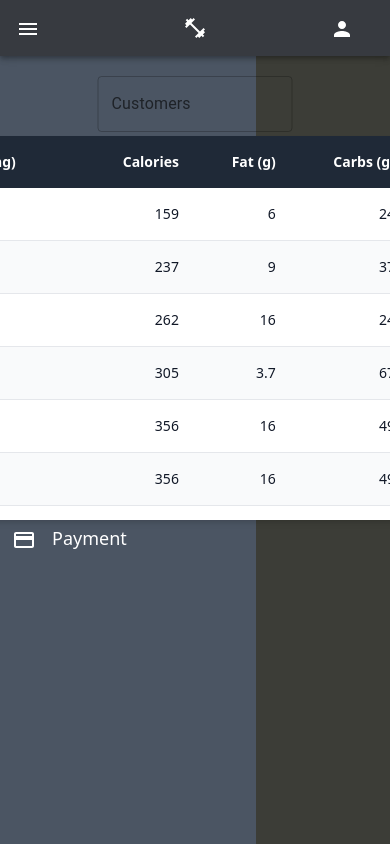
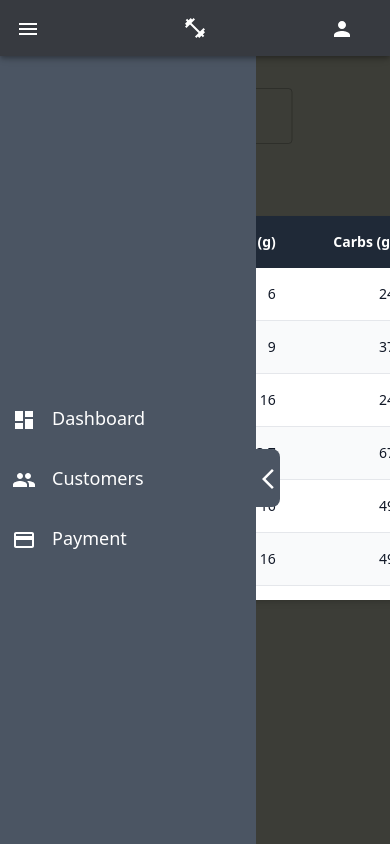
Before and after one commit to Heisen47/gym-frontend, a React (Create React App) app: page /admin/customers in a window 390 px wide. Shown: the top 844 px of the page. Built offline with nearby package versions, Linux system fonts and the light colour scheme; what tailwind-gradient-mask-image would draw is missing.

Commit message:
fixing searchbar and the users table

```diff
--- a/src/components/dashboardComponents/Sidebar.jsx
+++ b/src/components/dashboardComponents/Sidebar.jsx
@@ -14,7 +14,7 @@ const Sidebar = () => {
   };
 
   return (
-    <div className="flex items-center">
+    <div className="flex items-center z-30">
 
       <div
         className={`bg-gray-600 text-white h-screen flex flex-col justify-center transition-all duration-300 ${
--- a/src/pages/Customers.jsx
+++ b/src/pages/Customers.jsx
@@ -6,12 +6,12 @@ const Customers = () => {
   return (
     <div className="flex-col">
       {/* search bar */}
-      <div className="absolute pt-5 left-1/2 transform -translate-x-1/2 md:w-[500px] sm:w-auto">
+      <div className="absolute pt-8 rounded-md left-1/2 transform -translate-x-1/2 md:w-[500px] sm:w-auto z-20">
         <TextField fullWidth label="Customers" id="fullWidth" />
       </div>
 
       {/* User Table */}
-      <div className="absolute pt-20 left-1/2 transform -translate-x-1/2">
+      <div className="absolute pt-40 left-1/2 transform -translate-x-1/2">
         <CustomerTable />
       </div>
     </div>
```
